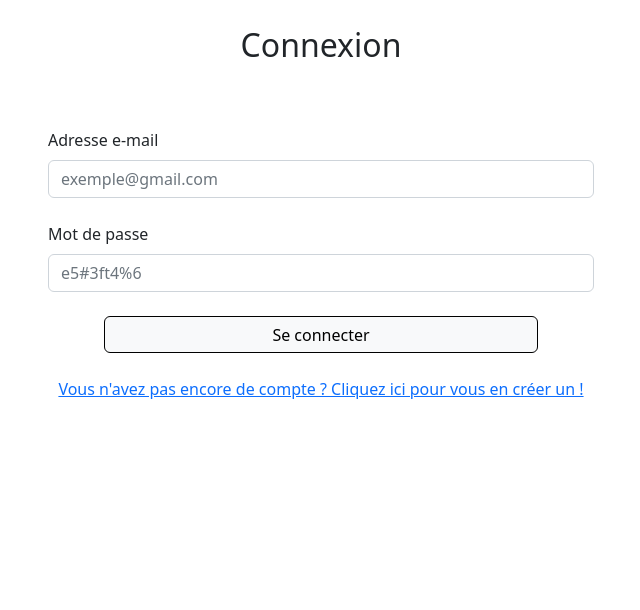
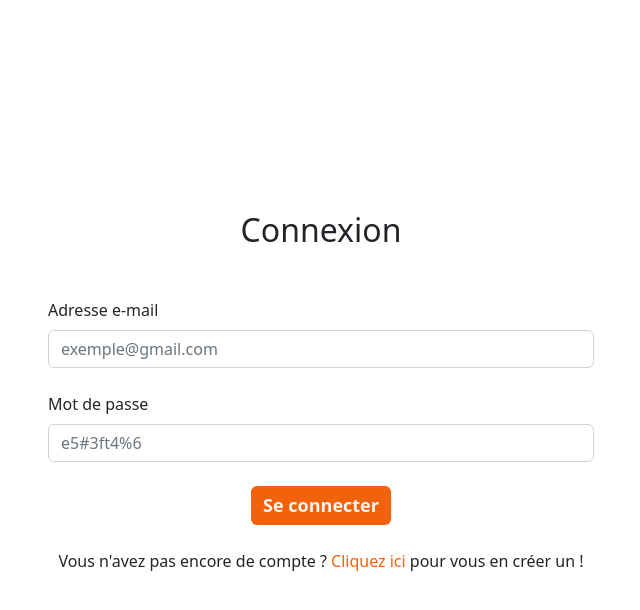
Before and after one commit to TommyRiquet/HappyPets, a React (Create React App) app in the folder Web App Frontend/: page /login in a window 1280 px wide. Shown: the top 610 px of the page, without its empty margins (319-959 px from the left). Built offline with nearby package versions, Linux system fonts and the light colour scheme.

Commit message:
Restructuration PO

```diff
--- a/Web App Frontend/src/Pages/Login/Login.css
+++ b/Web App Frontend/src/Pages/Login/Login.css
@@ -2,17 +2,51 @@ body{
     background-color: #F2F3F8;
 }
 
-
+.Login{
+    display: flex;
+    flex-direction: column;
+    align-items: center;
+    justify-content: center;
+    height: 100vh;
+}
 /*CSS for the organisation of the page*/
 .title-container{
     text-align: center;
-    margin-top: 2%;
     font-size: 400% !important;
+    margin-bottom: 5vh;
 }
 
 
 .main-container{
     max-width: 100%;
-    margin-top: 5%;
     text-align: center;
 }
+
+.button{
+    background-color: #F2620A !important;
+    border: 0 !important;
+    border-radius: 5px;
+    font-weight: bold;
+    text-align: center;
+    color: #f5f5f5 !important;
+    outline: none;
+    cursor: pointer;
+    font-size: large !important;
+    font-weight: bold !important;
+}
+.button:hover{
+    transform: scale(1.02);
+    transition: 0.2s !important;
+}
+
+.form-control:focus{
+    box-shadow: none !important;
+    outline: none !important;
+    border: 1px solid #ced4da !important;
+}
+
+.linkRegistration{
+    color: #F2620A !important;
+    font-weight:500 !important;
+    text-decoration: none !important;
+}
--- a/Web App Frontend/src/Pages/Login/Login.js
+++ b/Web App Frontend/src/Pages/Login/Login.js
@@ -27,7 +27,7 @@ function Login() {
                         </Row>
                         <Row className="justify-content-md-center">
                             <Col>
-                                <Button style={{border:"1px black solid", padding:"0.5% 15%"}} variant="light" type='submit'>Se connecter</Button>
+                                <Button className='button' variant="light" type='submit'>Se connecter</Button>
                             </Col>
                         </Row>
                     </Form>
@@ -35,7 +35,7 @@ function Login() {
                     <Row className="justify-content-md-center">
                         <Col md="auto">
                             {/* We have to create the route Registration to make it work*/}
-                            <a href='/registration'> Vous n'avez pas encore de compte ? Cliquez ici pour vous en créer un !</a>
+                            <p>Vous n'avez pas encore de compte ? <a href='/registration' className='linkRegistration'>Cliquez ici</a> pour vous en créer un !</p>
                         </Col>
                     </Row>
                 </Container>
```
